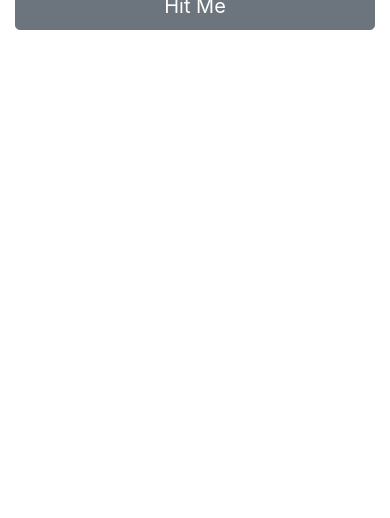
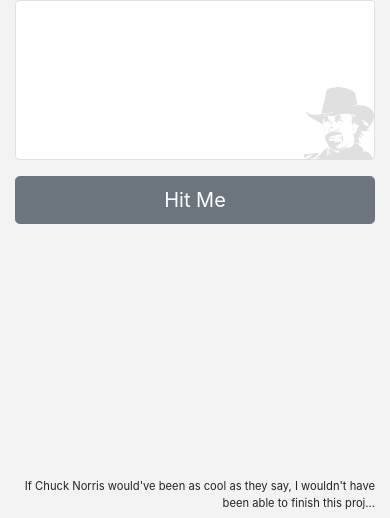
Before and after one commit to DanQuixot/chuck-norris-jokes-api, a plain HTML site: page index.html in a window 390 px wide. Shown: the part 326-844 px from the top of the page. Drawn offline with nearby package versions, Linux system fonts and the light colour scheme.

Commit message:
added design features and responsiveness, final commit

```diff
--- a/index.html
+++ b/index.html
@@ -12,12 +12,19 @@
   <title>Chuck Norris Jokes</title>
 </head>
 <body>
-  <div class="container mt-5">
-    <div class="row text-center">
-      <div class="col-md-6 offset-md-3">
-        <h1>Chuck Norris Jokes</h1>
-        <p id="jokes-paragraph" class="border rounded p-5"></p>
+  <div class="container">
+    <div class="row align-items-center justify-content-center" id="row">
+      <div class="col-lg-6">
+        <h1 class="text-center mb-3">Chuck Norris Jokes</h1>
+        <div id="paragraph-container" class="border rounded p-3 mb-3 text-center">
+          <p id="jokes-paragraph"></p>
+        </div>
         <button id="hit-me-button" type="button" class="btn btn-secondary btn-lg btn-block">Hit Me</button>
+      </div>
+    </div>
+    <div class="row align-items-end justify-content-end">
+      <div class="col-md-12 col-sm-10 text-right">
+        <p id="bottom-paragraph">If Chuck Norris would've been as cool as they say, I wouldn't have been able to finish this proj...</p>
       </div>
     </div>
   </div>
--- a/style.css
+++ b/style.css
@@ -1,3 +1,28 @@
+
+body {
+  background-color: #f3f3f3;
+}
+#row {
+  height: 100vh;
+  margin-top: -40px;
+}
+
+#paragraph-container {
+  background: white;
+  background-image: url('./images/chucknorrisbnw.png');
+  background-position: bottom right;
+  background-repeat: no-repeat;
+  background-size: 70px;
+  height: 160px;
+  display: flex;
+  justify-content: center;
+  align-items: center;
+}
 #jokes-paragraph {
-  min-height: 140px;
+  font-size: 1.3rem;
+  margin: 0;
 }
+#bottom-paragraph {
+  font-size: 0.7rem;
+  margin: 0;
+}
```
Also changed, not shown: images/chucknorrisbnw.png (added), 2 other files.
